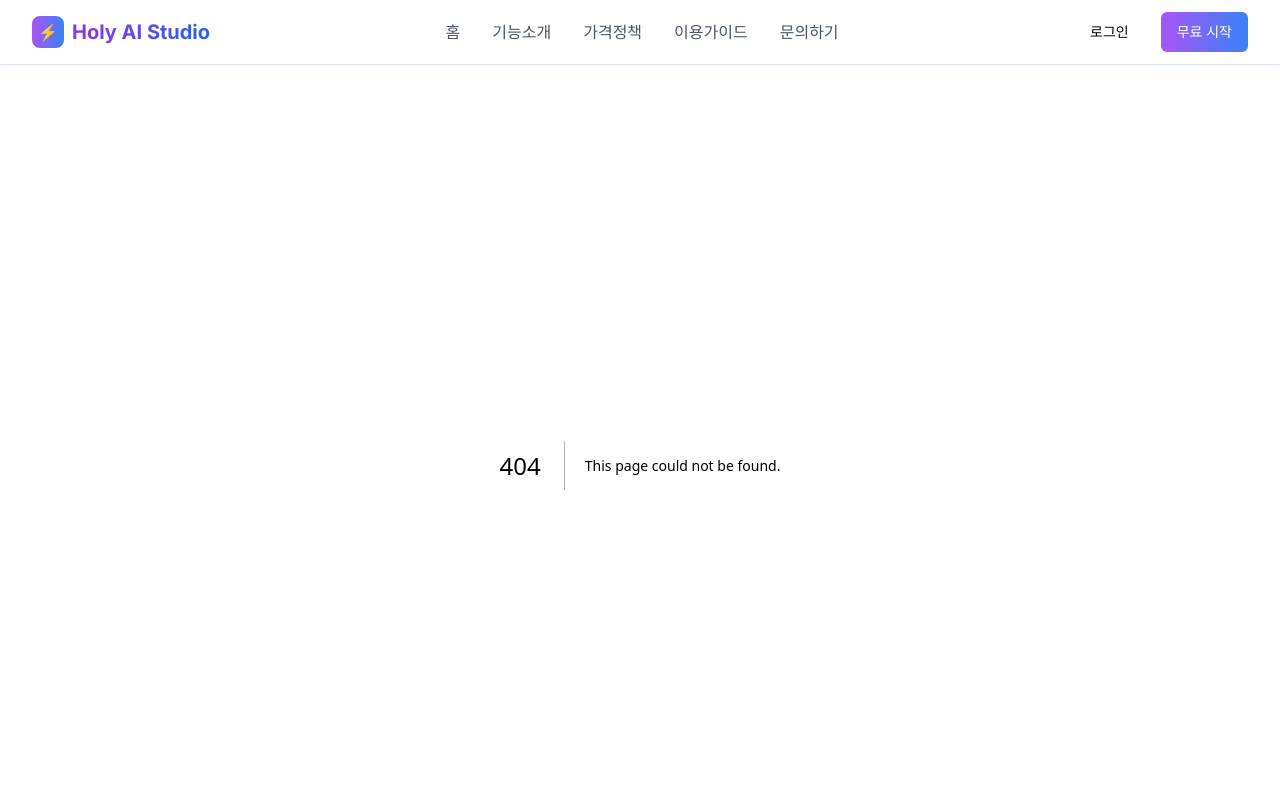
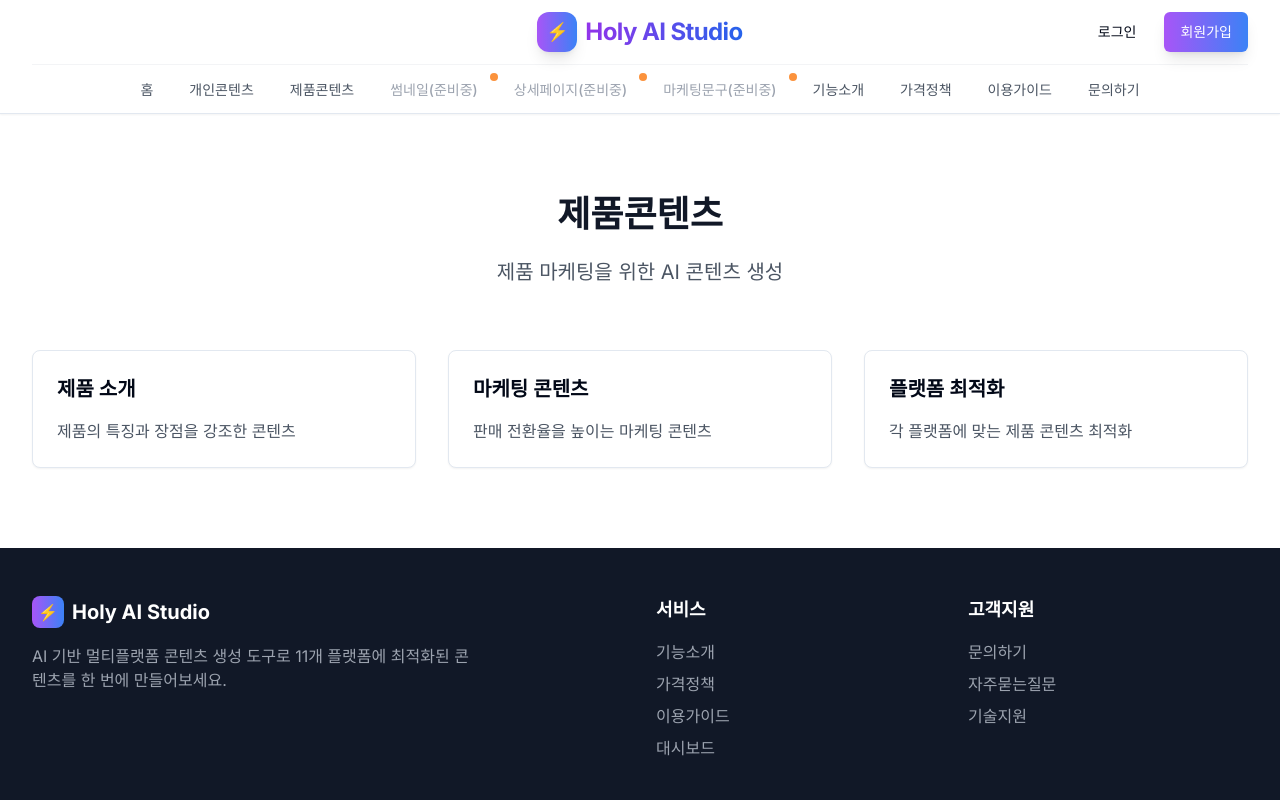
Before and after one commit to holyyomi/yomi-ai-studio, a Next.js app: page /product-content in a window 1280 px wide. Before the commit this address had no page. Shown: the top 800 px of the page. Built offline with nearby package versions, Linux system fonts and the light colour scheme.

Commit message:
브랜딩 통일 & 헤더 구조 개선 - Holy AI Studio

```diff
--- /dev/null
+++ b/app/personal-content/page.tsx
@@ -0,0 +1,27 @@
+export default function PersonalContentPage() {
+  return (
+    <div className="py-20">
+      <div className="max-w-7xl mx-auto px-4 sm:px-6 lg:px-8">
+        <div className="text-center mb-16">
+          <h1 className="text-4xl font-bold text-gray-900 mb-6">개인콘텐츠</h1>
+          <p className="text-xl text-gray-600">개인 브랜딩을 위한 AI 콘텐츠 생성</p>
+        </div>
+
+        <div className="grid md:grid-cols-2 lg:grid-cols-3 gap-8">
+          <div className="bg-white p-6 rounded-lg shadow-sm border">
+            <h3 className="text-xl font-semibold mb-4">개인 브랜딩</h3>
+            <p className="text-gray-600">나만의 개성 있는 콘텐츠로 브랜드 구축</p>
+          </div>
+          <div className="bg-white p-6 rounded-lg shadow-sm border">
+            <h3 className="text-xl font-semibold mb-4">소셜미디어</h3>
+            <p className="text-gray-600">각 플랫폼에 최적화된 개인 콘텐츠</p>
+          </div>
+          <div className="bg-white p-6 rounded-lg shadow-sm border">
+            <h3 className="text-xl font-semibold mb-4">자동화</h3>
+            <p className="text-gray-600">일관된 개인 브랜딩 자동 관리</p>
+          </div>
+        </div>
+      </div>
+    </div>
+  )
+}
--- /dev/null
+++ b/app/product-content/page.tsx
@@ -0,0 +1,27 @@
+export default function ProductContentPage() {
+  return (
+    <div className="py-20">
+      <div className="max-w-7xl mx-auto px-4 sm:px-6 lg:px-8">
+        <div className="text-center mb-16">
+          <h1 className="text-4xl font-bold text-gray-900 mb-6">제품콘텐츠</h1>
+          <p className="text-xl text-gray-600">제품 마케팅을 위한 AI 콘텐츠 생성</p>
+        </div>
+
+        <div className="grid md:grid-cols-2 lg:grid-cols-3 gap-8">
+          <div className="bg-white p-6 rounded-lg shadow-sm border">
+            <h3 className="text-xl font-semibold mb-4">제품 소개</h3>
+            <p className="text-gray-600">제품의 특징과 장점을 강조한 콘텐츠</p>
+          </div>
+          <div className="bg-white p-6 rounded-lg shadow-sm border">
+            <h3 className="text-xl font-semibold mb-4">마케팅 콘텐츠</h3>
+            <p className="text-gray-600">판매 전환율을 높이는 마케팅 콘텐츠</p>
+          </div>
+          <div className="bg-white p-6 rounded-lg shadow-sm border">
+            <h3 className="text-xl font-semibold mb-4">플랫폼 최적화</h3>
+            <p className="text-gray-600">각 플랫폼에 맞는 제품 콘텐츠 최적화</p>
+          </div>
+        </div>
+      </div>
+    </div>
+  )
+}
--- a/components/layout/navbar.tsx
+++ b/components/layout/navbar.tsx
@@ -10,6 +10,11 @@ export function Navbar() {
 
   const menuItems = [
     { name: '홈', href: '/' },
+    { name: '개인콘텐츠', href: '/personal-content' },
+    { name: '제품콘텐츠', href: '/product-content' },
+    { name: '썸네일(준비중)', href: '/thumbnails', disabled: true },
+    { name: '상세페이지(준비중)', href: '/detail-pages', disabled: true },
+    { name: '마케팅문구(준비중)', href: '/marketing-copy', disabled: true },
     { name: '기능소개', href: '/features' },
     { name: '가격정책', href: '/pricing' },
     { name: '이용가이드', href: '/guide' },
@@ -19,78 +24,96 @@ export function Navbar() {
   return (
     <nav className="bg-white shadow-sm border-b sticky top-0 z-50">
       <div className="max-w-7xl mx-auto px-4 sm:px-6 lg:px-8">
+        {/* 상단 헤더 - 로고와 인증 버튼 */}
         <div className="flex justify-between items-center h-16">
-          {/* 로고 */}
+          {/* 로고 - 중앙 정렬을 위한 빈 공간 */}
+          <div className="flex-1"></div>
+
+          {/* 로고 - 중앙 */}
           <Link href="/" className="flex items-center space-x-2">
-            <div className="w-8 h-8 bg-gradient-to-r from-purple-500 to-blue-500 rounded-lg flex items-center justify-center">
-              <span className="text-white font-bold">⚡</span>
+            <div className="w-10 h-10 bg-gradient-to-r from-purple-500 to-blue-500 rounded-xl flex items-center justify-center shadow-lg">
+              <span className="text-white font-bold text-lg">⚡</span>
             </div>
-            <span className="text-xl font-bold bg-gradient-to-r from-purple-600 to-blue-600 bg-clip-text text-transparent">
+            <span className="text-2xl font-bold bg-gradient-to-r from-purple-600 to-blue-600 bg-clip-text text-transparent tracking-tight">
               Holy AI Studio
             </span>
           </Link>
 
-          {/* 데스크톱 메뉴 */}
-          <div className="hidden md:flex items-center space-x-8">
-            {menuItems.map((item) => (
+          {/* 인증 버튼 - 우측 */}
+          <div className="flex-1 flex justify-end items-center space-x-3">
+            <Link href="/login">
+              <Button variant="ghost" className="font-medium hover:text-purple-600">
+                로그인
+              </Button>
+            </Link>
+            <Link href="/register">
+              <Button className="bg-gradient-to-r from-purple-500 to-blue-500 hover:from-purple-600 hover:to-blue-600 text-white font-medium shadow-lg transform hover:scale-105 transition-all">
+                회원가입
+              </Button>
+            </Link>
+          </div>
+        </div>
+
+        {/* 네비게이션 탭 - 데스크톱 */}
+        <div className="hidden lg:flex items-center justify-center border-t border-gray-100 py-3">
+          <div className="flex items-center space-x-1">
+            {menuItems.map((item, index) => (
+              <div key={item.name} className="relative">
                 <Link
-                key={item.name}
-                href={item.href}
-                className="text-gray-600 hover:text-purple-600 transition-colors font-medium"
+                  href={item.disabled ? '#' : item.href}
+                  className={`px-4 py-2 rounded-lg text-sm font-medium transition-all duration-200 ${
+                    item.disabled
+                      ? 'text-gray-400 cursor-not-allowed'
+                      : 'text-gray-600 hover:text-purple-600 hover:bg-purple-50'
+                  }`}
+                  onClick={item.disabled ? (e) => e.preventDefault() : undefined}
                 >
                   {item.name}
                 </Link>
+                {item.disabled && (
+                  <div className="absolute -top-1 -right-1 w-2 h-2 bg-orange-400 rounded-full"></div>
+                )}
+              </div>
             ))}
           </div>
-
-          {/* 사용자 메뉴 */}
-          <div className="hidden md:flex items-center space-x-4">
-            <Link href="/login">
-              <Button variant="ghost">로그인</Button>
-            </Link>
-            <Link href="/register">
-              <Button className="bg-gradient-to-r from-purple-500 to-blue-500 hover:from-purple-600 hover:to-blue-600 text-white">
-                무료 시작
-              </Button>
-            </Link>
         </div>
 
-          {/* 모바일 메뉴 버튼 */}
-          <div className="md:hidden">
+        {/* 태블릿/모바일 메뉴 버튼 */}
+        <div className="lg:hidden flex justify-center py-3 border-t border-gray-100">
           <Button
             variant="ghost"
             size="sm"
             onClick={() => setIsMenuOpen(!isMenuOpen)}
+            className="text-gray-600 hover:text-purple-600"
           >
             {isMenuOpen ? <X className="w-5 h-5" /> : <Menu className="w-5 h-5" />}
+            <span className="ml-2 font-medium">메뉴</span>
           </Button>
         </div>
-        </div>
 
-        {/* 모바일 메뉴 */}
+        {/* 태블릿/모바일 메뉴 */}
         {isMenuOpen && (
-          <div className="md:hidden border-t border-gray-200 py-4">
-            <div className="flex flex-col space-y-4">
+          <div className="lg:hidden border-t border-gray-200 py-4 bg-white">
+            <div className="grid grid-cols-2 gap-2">
               {menuItems.map((item) => (
                 <Link
                   key={item.name}
-                  href={item.href}
-                  className="text-gray-600 hover:text-purple-600 font-medium"
-                  onClick={() => setIsMenuOpen(false)}
+                  href={item.disabled ? '#' : item.href}
+                  className={`p-3 rounded-lg text-sm font-medium transition-colors ${
+                    item.disabled
+                      ? 'text-gray-400 cursor-not-allowed bg-gray-50'
+                      : 'text-gray-600 hover:text-purple-600 hover:bg-purple-50'
+                  }`}
+                  onClick={item.disabled ? (e) => e.preventDefault() : () => setIsMenuOpen(false)}
                 >
-                  {item.name}
+                  <div className="flex items-center justify-between">
+                    <span>{item.name}</span>
+                    {item.disabled && (
+                      <div className="w-2 h-2 bg-orange-400 rounded-full"></div>
+                    )}
+                  </div>
                 </Link>
               ))}
-              <div className="flex flex-col space-y-2 pt-4 border-t">
-                <Link href="/login">
-                  <Button variant="ghost" className="w-full">로그인</Button>
-                </Link>
-                <Link href="/register">
-                  <Button className="w-full bg-gradient-to-r from-purple-500 to-blue-500 hover:from-purple-600 hover:to-blue-600 text-white">
-                    무료 시작
-                  </Button>
-                </Link>
-              </div>
             </div>
           </div>
         )}
--- a/package.json
+++ b/package.json
@@ -1,4 +1,5 @@
 {
+  "name": "holy-ai-studio",
   "scripts": {
     "dev": "next dev",
     "build": "next build",
```
Lines whose indentation alone changed are shown as unchanged.
